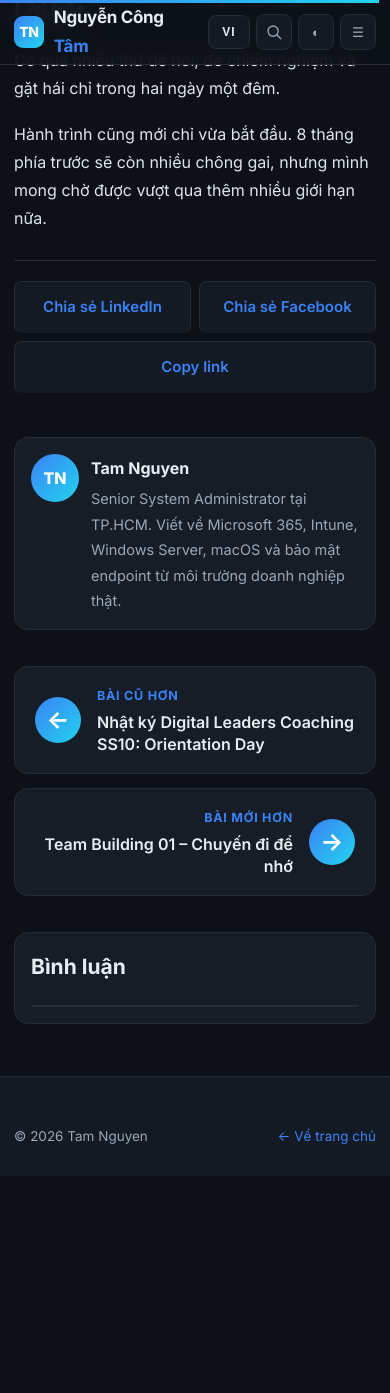
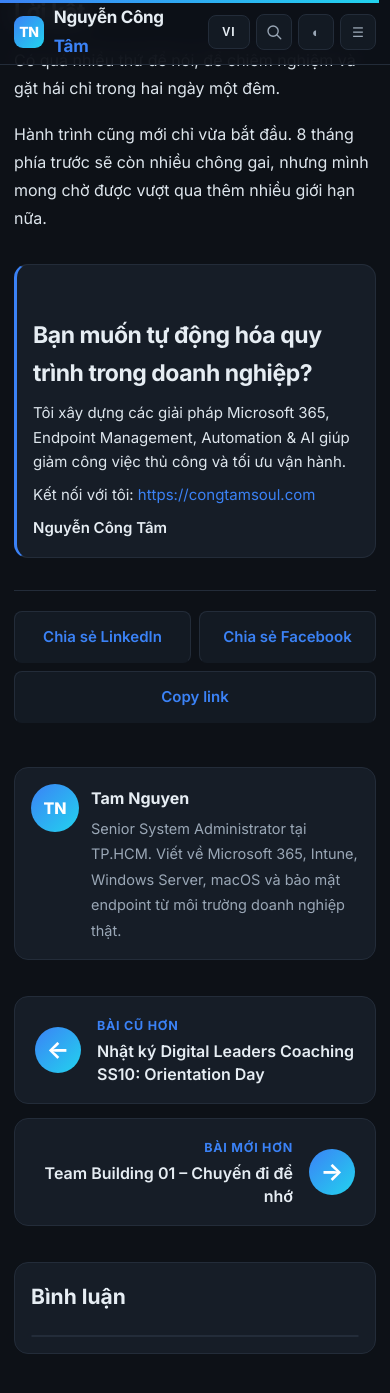
Before and after one commit to congtamsoul/congtamsoul.github.io, a Jekyll site: the page built from _posts/2026-10-03-nhat-ky-digital-leaders-coaching-ss10-retreat-day.md, in a window 390 px wide and 1400 px high, scrolled down 3672 px. Shown: the top 1393 px of the window. Built offline with Jekyll 4.4.1, drawn with Linux system fonts in a browser that asks for light colours; comment, search, counter and statistics services are not loaded; before the commit the page ends 4848 px from its top, so only the background shows below that.

Commit message:
cau duoi cung

```diff
--- /dev/null
+++ b/_includes/post-cta.html
@@ -0,0 +1,6 @@
+<section class="post-cta" aria-labelledby="postCtaTitle">
+  <h2 id="postCtaTitle">Bạn muốn tự động hóa quy trình trong doanh nghiệp?</h2>
+  <p>Tôi xây dựng các giải pháp Microsoft 365, Endpoint Management, Automation &amp; AI giúp giảm công việc thủ công và tối ưu vận hành.</p>
+  <p>Kết nối với tôi: <a href="https://congtamsoul.com">https://congtamsoul.com</a></p>
+  <p class="post-cta-signature">Nguyễn Công Tâm</p>
+</section>
--- a/_layouts/post.html
+++ b/_layouts/post.html
@@ -25,6 +25,8 @@ layout: default
 
       <div class="prose">
         {{ content }}
+
+        {% include post-cta.html %}
 
         <div class="share-row">
           <a class="btn btn-ghost" href="https://www.linkedin.com/sharing/share-offsite/?url={{ page.url | absolute_url | uri_escape }}" target="_blank" rel="noopener noreferrer" data-i18n="share_linkedin">Chia sẻ LinkedIn</a>
--- a/assets/styles.css
+++ b/assets/styles.css
@@ -825,6 +825,20 @@ html[data-theme="light"] .comments-section .giscus { background: var(--bg-card);
 .prose th, .prose td { border: 1px solid var(--border); padding: 10px 13px; text-align: left; }
 .prose th { background: var(--bg-soft); font-weight: 650; }
 
+.post-cta {
+  margin: 32px 0;
+  padding: 20px 22px;
+  border: 1px solid var(--border);
+  border-left: 3px solid var(--accent);
+  border-radius: var(--radius);
+  background: var(--bg-card);
+  font-size: 15px;
+  line-height: 1.65;
+}
+.post-cta h2 { margin: 0 0 8px; font-size: 19px; }
+.post-cta p { margin: 0 0 8px; }
+.post-cta .post-cta-signature { margin-bottom: 0; font-weight: 600; color: var(--text); }
+
 /* TOC sidebar */
 .toc { position: sticky; top: 90px; align-self: start; }
 .toc h5 {
@@ -938,6 +952,7 @@ html[data-theme="light"] .comments-section .giscus { background: var(--bg-card);
     -webkit-overflow-scrolling: touch;
   }
   .prose blockquote { padding: 12px 14px; }
+  .post-cta { padding: 16px; }
   .callout { gap: 10px; padding: 14px 12px; }
   .share-row { flex-wrap: wrap; }
   .share-row .btn { flex: 1 1 calc(50% - 4px); justify-content: center; text-align: center; }
```
